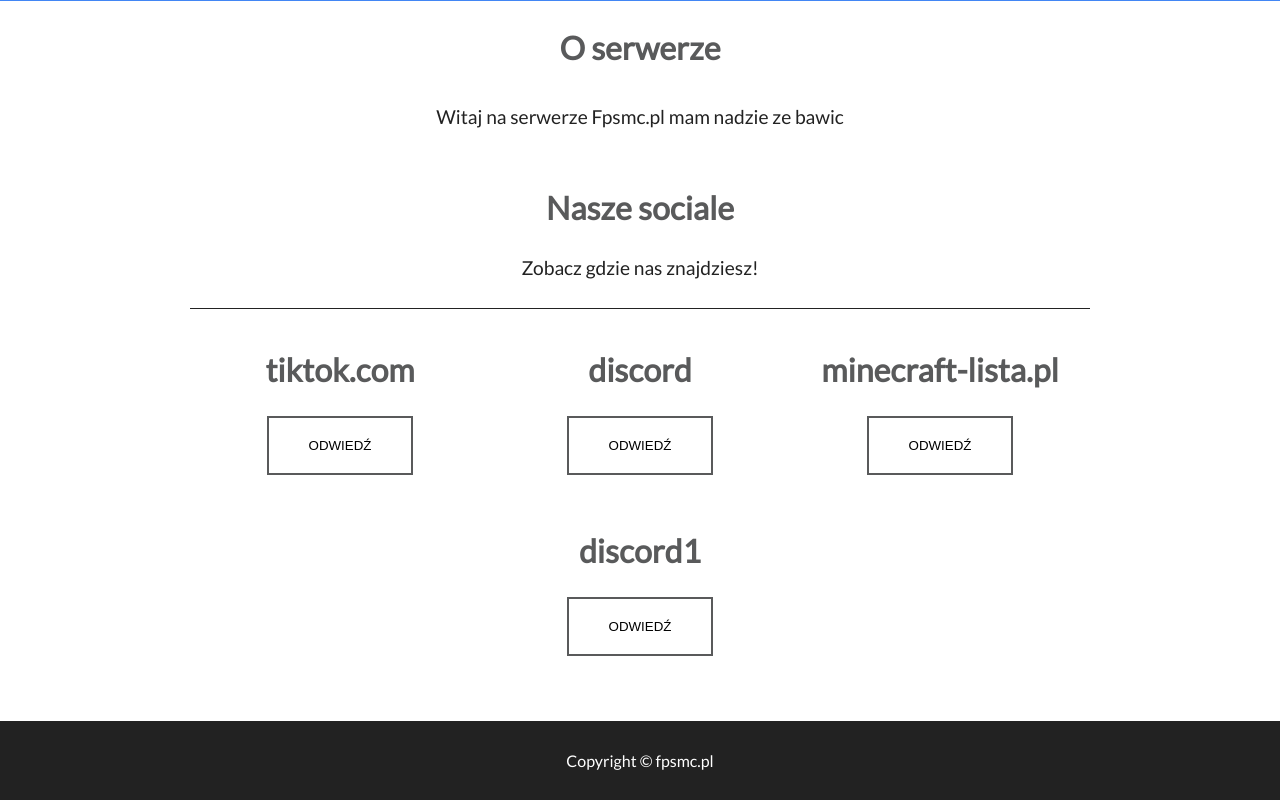
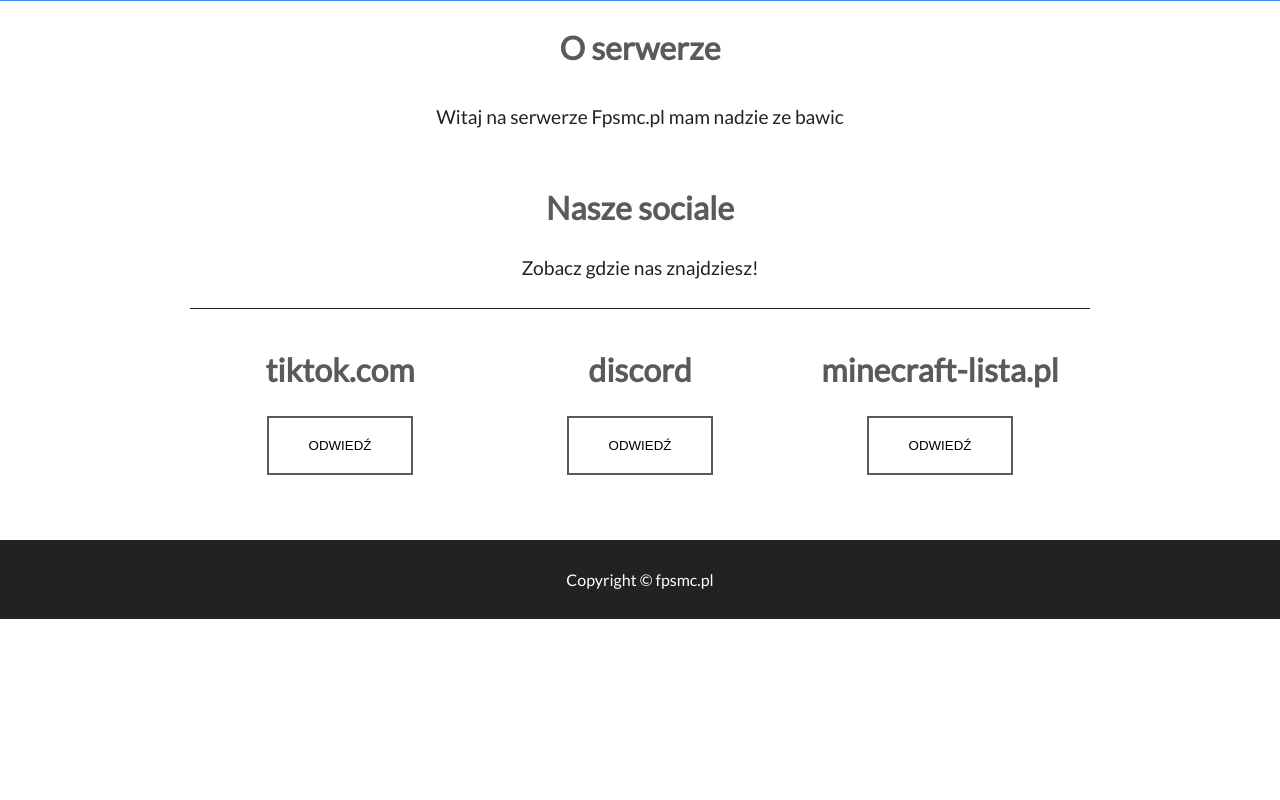
Before and after one commit to FPSMCMAIN/fpsmc, a plain HTML site: page index.html in a window 1280 px wide. Shown: the part 799-1599 px from the top of the page. After the commit the page ends 1418 px from the top, so only its background shows below. Drawn offline with nearby package versions, Linux system fonts and the light colour scheme; no server answers; grey boxes are pictures that could not be loaded.

Commit message:
Update index.html

```diff
--- a/index.html
+++ b/index.html
@@ -51,10 +51,7 @@
 				<div class="social">
 					<h2>minecraft-lista.pl</h2>
 					<a href="https://minecraft-lista.pl/serwer/fpsmc.pl"><button class="social-btn">Odwiedź</button></a>
-				</div>
-				<div class="social">
-					<h2>discord1</h2>
-					<a href="regulamin.html"><button class="social-btn">Odwiedź</button></a>
+
 				</div>
 			</div>
 		</div>
```
